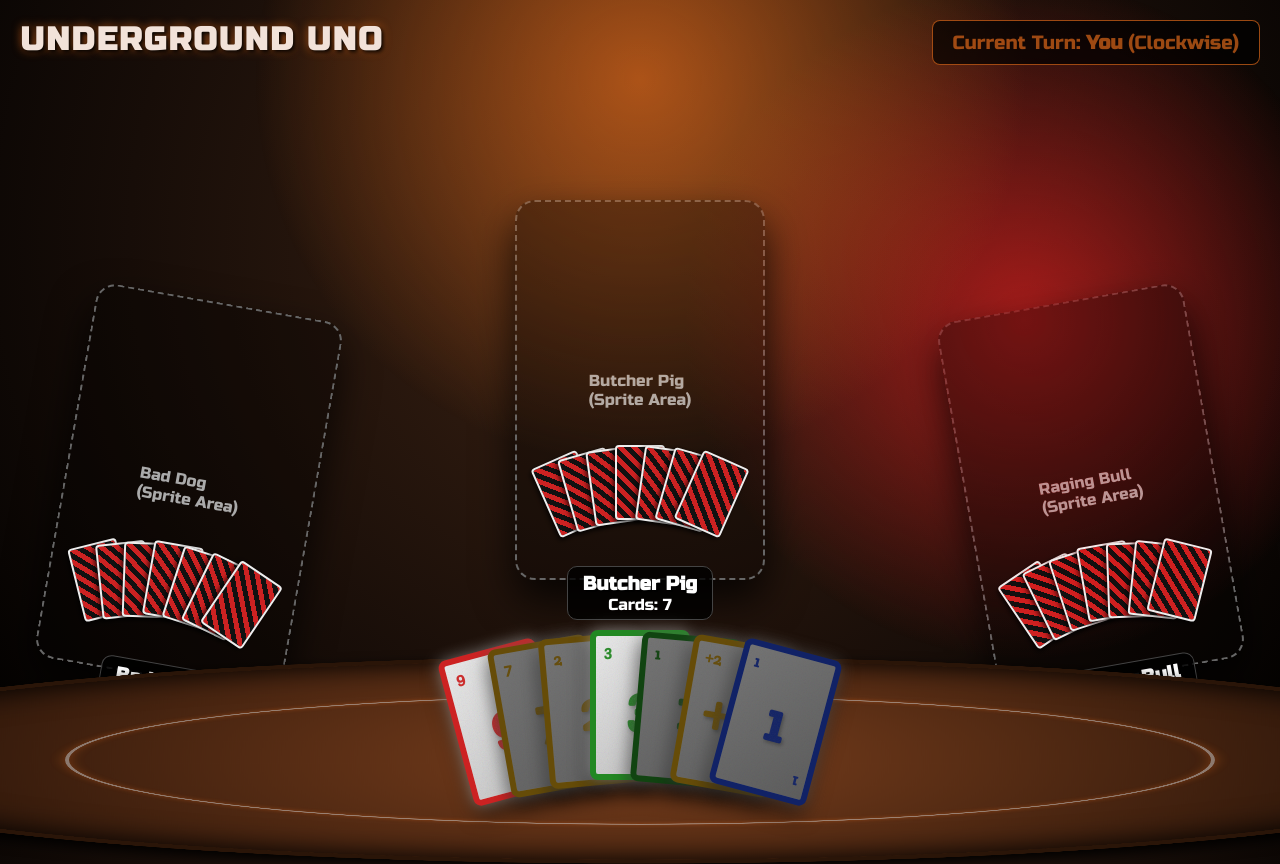
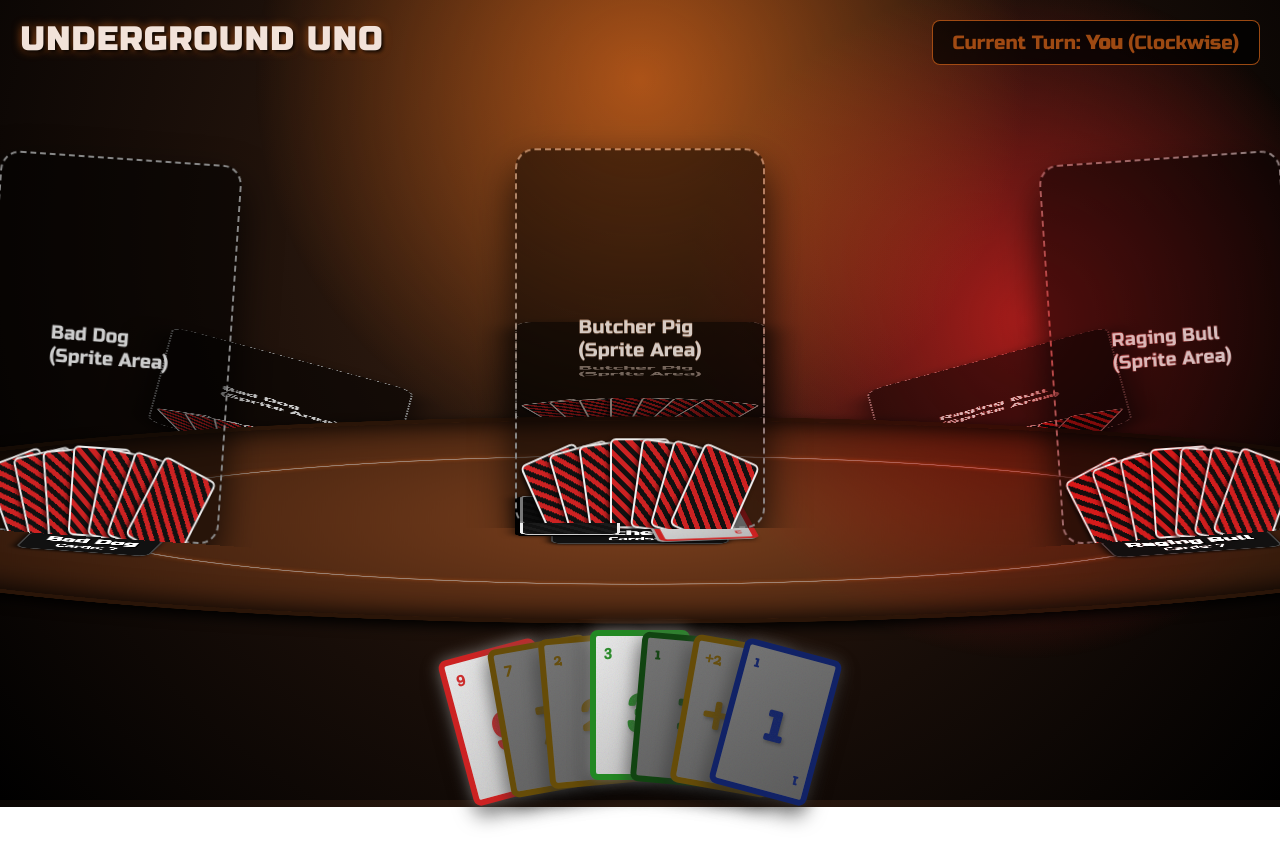
Before and after one commit to Tenko101/birth, a React (Vite) app in the folder poker-uno/: page / in a window 1280 px wide. Shown: the top 864 px of the page. After the commit the page ends 807 px from the top, so only its background shows below. Built offline with nearby package versions, Linux system fonts and the light colour scheme.

Commit message:
True 3D opponents and better table positioning

```diff
--- a/poker-uno/src/App.jsx
+++ b/poker-uno/src/App.jsx
@@ -241,6 +241,13 @@ function App() {
       <main className="game-area">
         <div className="poker-table">
           <div className="table-ring"></div>
+
+          <div className="opponents-container">
+            <PlayerSprite name="Bad Dog" cardsCount={hands[1].length} className="left" isActive={turn === 1} />
+            <PlayerSprite name="Butcher Pig" cardsCount={hands[2].length} className="center" isActive={turn === 2} />
+            <PlayerSprite name="Raging Bull" cardsCount={hands[3].length} className="right" isActive={turn === 3} />
+          </div>
+
           <div className="center-board">
             <div className="draw-pile" onClick={handleDrawCard} title="Click to Draw"></div>
             {topCard && (
--- a/poker-uno/src/index.css
+++ b/poker-uno/src/index.css
@@ -73,12 +73,11 @@ body {
   justify-content: center;
   align-items: flex-end;
   padding-bottom: 20px;
-  /* Removed preserve-3d here to prevent player cards clipping through the table */
 }
 
 .poker-table {
   position: absolute;
-  bottom: -45%;
+  bottom: -15%; /* Moved table forward (higher on screen) so center is visible */
   left: 50%;
   transform: translateX(-50%) rotateX(75deg);
   width: 150vw;
@@ -106,88 +105,99 @@ body {
 
 .opponents-container {
   position: absolute;
-  top: 15%; /* Lowered so they sit AT the table */
+  top: 10%; /* Back edge of the table */
   left: 0;
   right: 0;
   display: flex;
   justify-content: space-between;
-  padding: 0 5%;
-  z-index: 5;
+  padding: 0 15%;
+  transform-style: preserve-3d;
 }
 
 .opponent {
   display: flex;
   flex-direction: column;
   align-items: center;
-  transition: transform 0.3s;
   position: relative;
-  transform: translateY(120px);
+  transform-style: preserve-3d;
 }
 
-.opponent.left { transform: translateY(180px) rotate(10deg); }
-.opponent.right { transform: translateY(180px) rotate(-10deg); }
-.opponent.center { transform: translateY(80px); }
+.opponent.left { transform: rotate(15deg); }
+.opponent.right { transform: rotate(-15deg); }
+.opponent.center { transform: translateY(-40px); }
 
-.opponent.active-turn .player-sprite-placeholder {
-  box-shadow: 0 0 30px var(--glow-orange);
-  border-color: var(--glow-orange);
-}
-
+/* The sprite now STANDS UP from the 3D table surface */
 .player-sprite-placeholder {
   width: 250px;
   height: 380px;
-  background: rgba(0,0,0,0.3);
-  border: 2px dashed #666;
+  background: rgba(0,0,0,0.5);
+  border: 2px dashed #888;
   border-radius: 20px;
   display: flex;
   flex-direction: column;
   justify-content: center;
   align-items: center;
-  color: #aaa;
-  font-size: 1rem;
+  color: #ccc;
+  font-size: 1.2rem;
   box-shadow: 0 20px 40px rgba(0,0,0,0.8);
   position: relative;
   transition: all 0.3s;
+
+  /* Counter-rotate so it faces the camera perfectly while physically sitting AT the table */
+  transform: rotateX(-75deg);
+  transform-origin: bottom center;
+}
+
+.opponent.active-turn .player-sprite-placeholder {
+  box-shadow: 0 0 40px var(--glow-orange);
+  border-color: var(--glow-orange);
+  background: rgba(255, 120, 30, 0.1);
 }
 
 .opponent-hand {
   position: absolute;
-  bottom: 60px;
+  bottom: 0px;
   display: flex;
   justify-content: center;
   z-index: 15;
+  /* Make the cards stand up like the sprite */
+  transform: rotateX(-75deg) translateZ(1px);
+  transform-origin: bottom center;
 }
 
 .opponent-card-back {
-  width: 50px;
-  height: 75px;
+  width: 60px;
+  height: 90px;
   background: #111;
   border: 2px solid #eee;
-  border-radius: 4px;
+  border-radius: 6px;
   background-image: repeating-linear-gradient(45deg, #cc2222 0, #cc2222 5px, #111 5px, #111 10px);
   box-shadow: -2px 2px 5px rgba(0,0,0,0.8);
-  margin: 0 -15px;
+  margin: 0 -20px;
   transform-origin: bottom center;
 }
 
 .opponent-stats {
   position: absolute;
-  bottom: -40px;
+  bottom: -60px;
   text-align: center;
-  background: rgba(0,0,0,0.8);
-  padding: 5px 15px;
-  border-radius: 10px;
-  border: 1px solid #444;
+  background: #111;
+  padding: 8px 20px;
+  border-radius: 12px;
+  border: 2px solid #444;
   z-index: 20;
+
+  /* Inherits the table's rotation automatically, so it lies flat! */
+  box-shadow: -2px 2px 10px rgba(0,0,0,0.9);
 }
 
 .opponent-name {
-  font-size: 1.2rem;
+  font-size: 1.4rem;
   text-shadow: 2px 2px 0px #000;
   font-weight: bold;
 }
 
-/* Center Board now inside the table */
+/* Center Board (Flat on table) */
 .center-board {
   position: absolute;
   top: 50%;
@@ -209,7 +219,7 @@ body {
   position: relative;
   background-image: repeating-linear-gradient(45deg, #1a1a1a 0, #1a1a1a 8px, #111 8px, #111 16px);
   transition: transform 0.1s;
-  transform: translateZ(5px); /* Gives it 3D depth relative to table */
+  transform: translateZ(5px);
 }
 
 .draw-pile::after {
```
